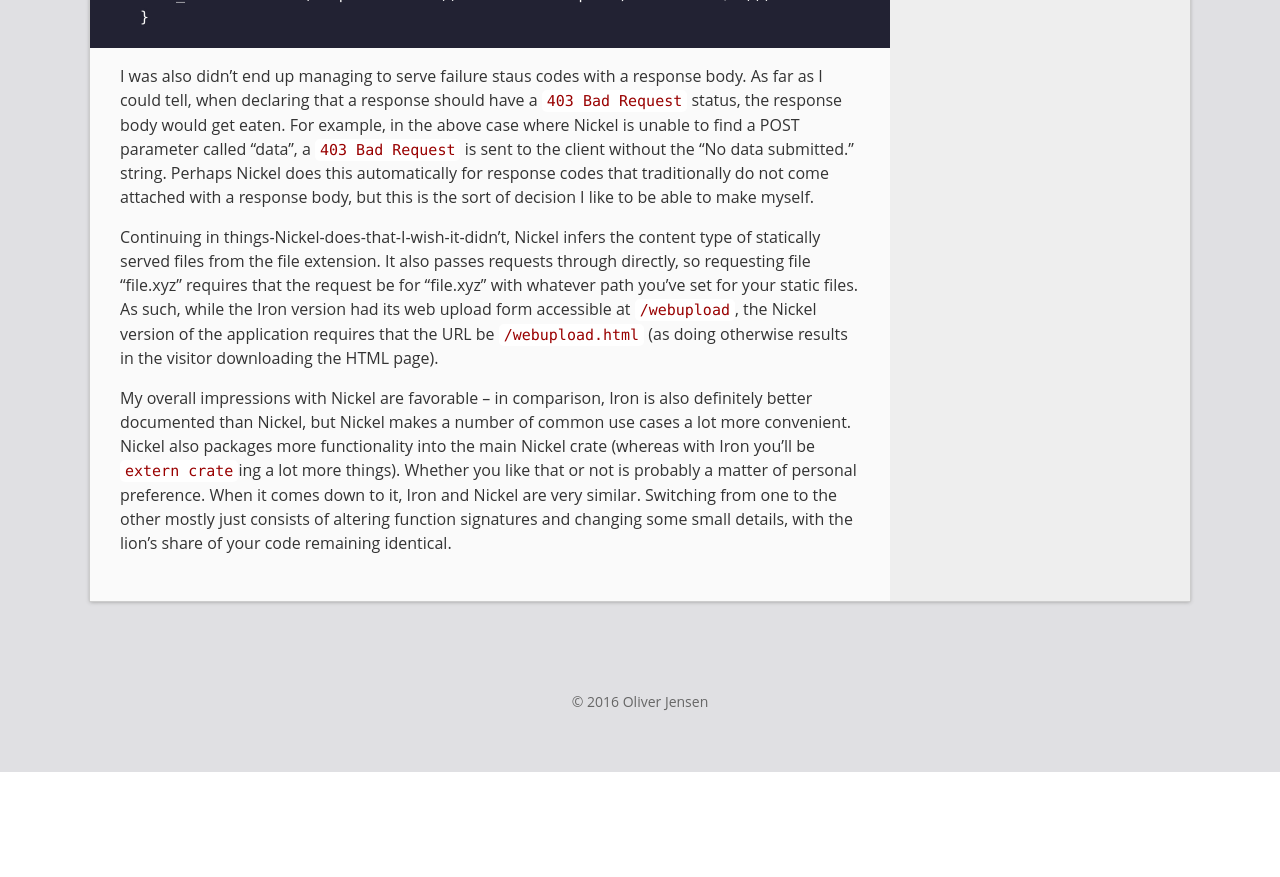
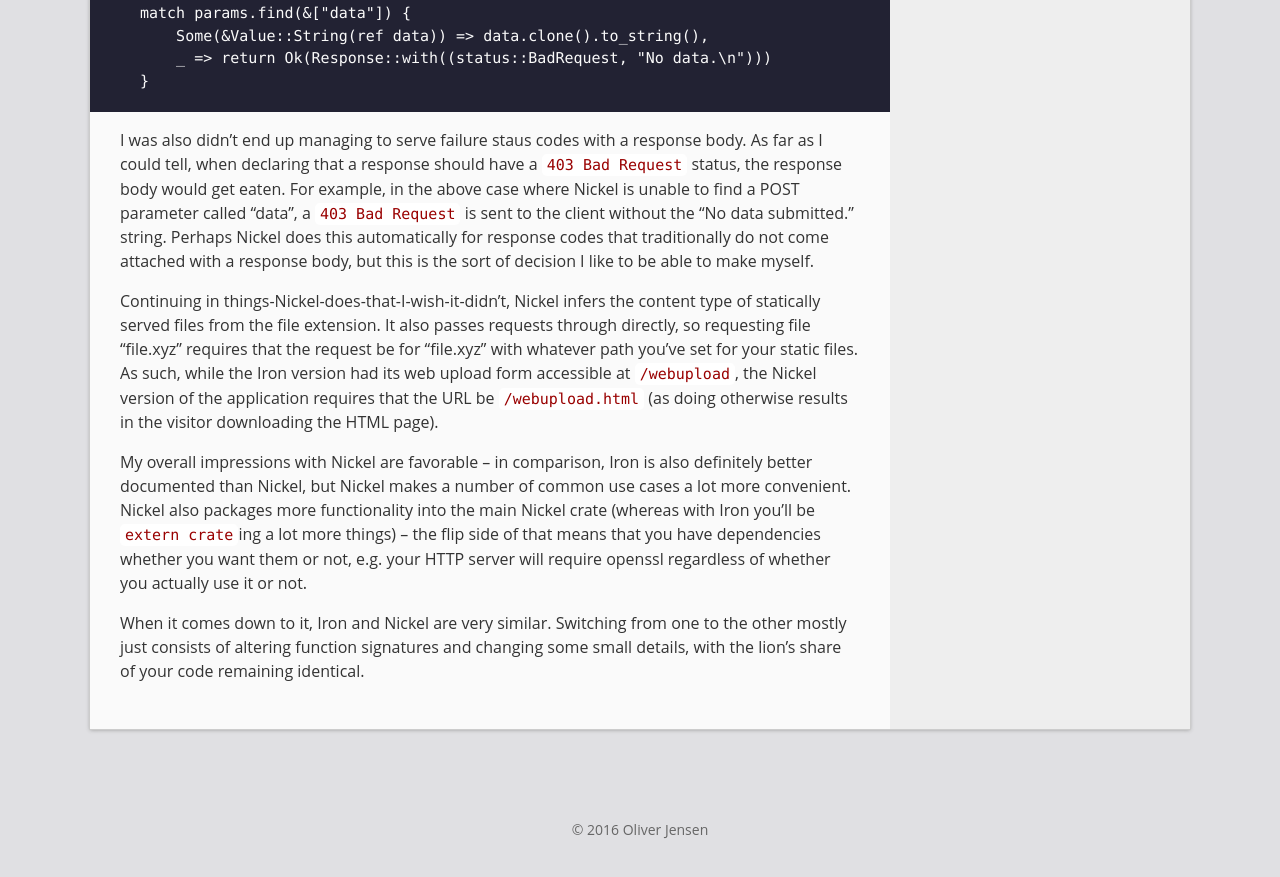
Before and after one commit to ojensen5115/ojensen5115.github.io, a Jekyll site: the page built from _posts/2017-01-04-nickel-getting-started.md, in a window 1280 px wide and 900 px high, scrolled down 2261 px. Shown: the top 877 px of the window. Built offline with Jekyll 4.4.1, drawn with Linux system fonts in a browser that asks for light colours; before the commit the page ends 3033 px from its top, so only the background shows below that; some of the changed text lies outside the part shown.

Commit message:
tweak to nickel

````diff
--- a/_posts/2017-01-04-nickel-getting-started.md
+++ b/_posts/2017-01-04-nickel-getting-started.md
@@ -10,7 +10,10 @@ This is part 2 of the Great Rust Web Experiment. For Part 1 see [here](/rust/iro
 
 At this stage, the Nickel version is complete and at more-or-less feature parity with the Iron version. I'm finding I can copy almost all of the code verbatim, which is a nice surprise. And it turns out Nickel is surprisingly great too. I was kind of hoping it wouldn't be, because now that I've gotten the hang of Iron it'd be nice to say "yep and the others suck, I don't need to bother learning them". And having two great frameworks makes the final decision of which to use more difficult.
 
-For example, Nickel supports exactly what I wished Iron had: a quick and easy way to generate a common-case response. It adds a trait to a lot of types including `str`, `String`, a rendered template, etc. allowing you to call a `resp()` method on it, generating a successful response. So for example, in Iron you might have:
+- A paste of its [own source](http://45.62.211.238:3000/mY7zn) code, which you can see [syntax highlighted](http://45.62.211.238:3000/mY7zn/rs)
+- See it on [Github](https://github.com/ojensen5115/pastebin-nickel)
+
+Nickel supports exactly what I wished Iron had: a quick and easy way to generate a common-case response. It adds a trait to a lot of types including `str`, `String`, a rendered template, etc. allowing you to call a `resp()` method on it, generating a successful response. So for example, in Iron you might have:
 
 ```
 Ok(Response::with((Status::Ok, "Hello, World!")));
@@ -87,4 +90,6 @@ I was also didn't end up managing to serve failure staus codes with a response b
 
 Continuing in things-Nickel-does-that-I-wish-it-didn't, Nickel infers the content type of statically served files from the file extension. It also passes requests through directly, so requesting file "file.xyz" requires that the request be for "file.xyz" with whatever path you've set for your static files. As such, while the Iron version had its web upload form accessible at `/webupload`, the Nickel version of the application requires that the URL be `/webupload.html` (as doing otherwise results in the visitor downloading the HTML page).
 
-My overall impressions with Nickel are favorable -- in comparison, Iron is also definitely better documented than Nickel, but Nickel makes a number of common use cases a lot more convenient. Nickel also packages more functionality into the main Nickel crate (whereas with Iron you'll be `extern crate`ing a lot more things). Whether you like that or not is probably a matter of personal preference. When it comes down to it, Iron and Nickel are very similar. Switching from one to the other mostly just consists of altering function signatures and changing some small details, with the lion's share of your code remaining identical.
+My overall impressions with Nickel are favorable -- in comparison, Iron is also definitely better documented than Nickel, but Nickel makes a number of common use cases a lot more convenient. Nickel also packages more functionality into the main Nickel crate (whereas with Iron you'll be `extern crate`ing a lot more things) -- the flip side of that means that you have dependencies whether you want them or not, e.g. your HTTP server will require openssl regardless of whether you actually use it or not.
+
+When it comes down to it, Iron and Nickel are very similar. Switching from one to the other mostly just consists of altering function signatures and changing some small details, with the lion's share of your code remaining identical.
````
